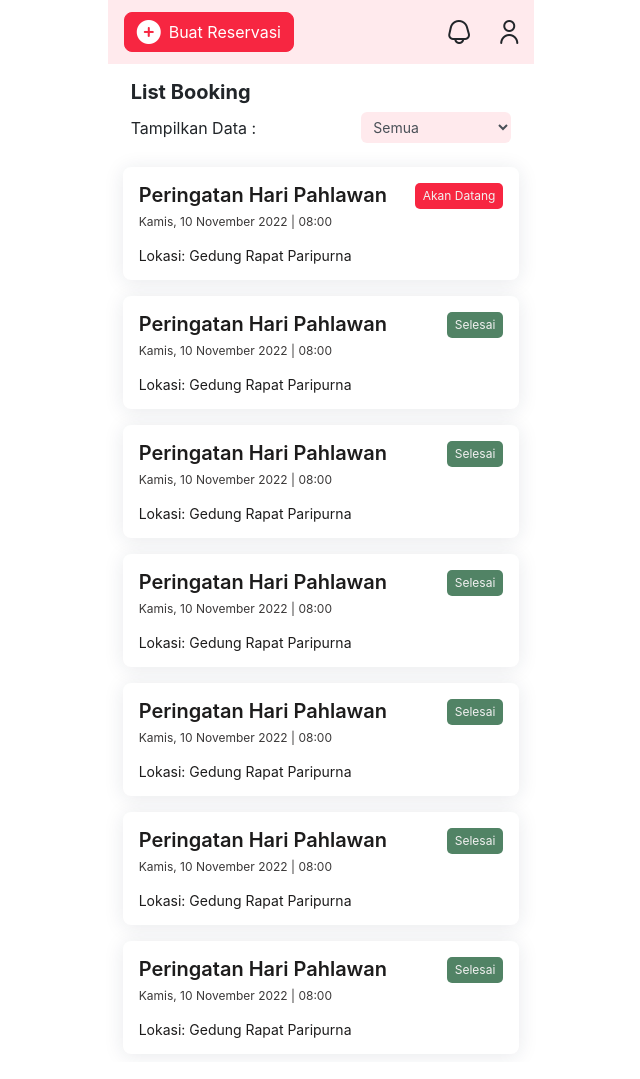
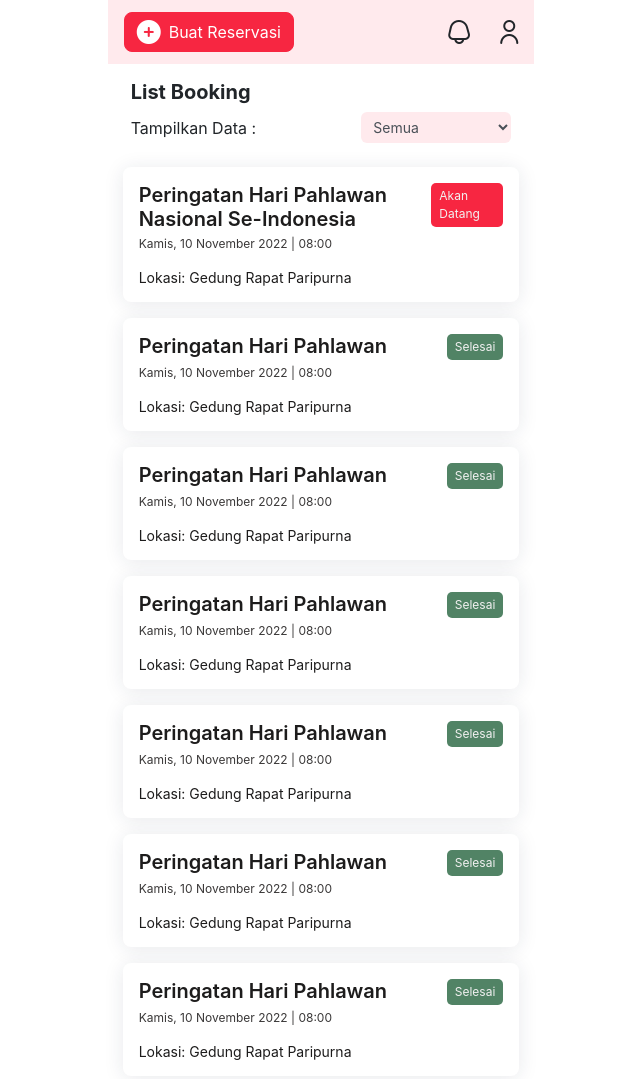
Before and after one commit to defuj/smpg, a plain HTML site: page index.html in a window 1280 px wide. Shown: the whole page, without its empty margins (319-959 px from the left). Drawn offline with nearby package versions, Linux system fonts and the light colour scheme; some packages are replaced by stand-ins of ours; a script that the page names is missing.

Commit message:
update sample data

```diff
--- a/index.html
+++ b/index.html
@@ -79,7 +79,7 @@
         <div class="container-content-list bg-white py3 px2 d-flex flex-column">
             <a class="content-item text-decoration-none d-flex flex-column w-100 p-3 my-2">
                 <div class="item-title d-flex justify-content-between">
-                    <h5 class="content-title m-0 mr-2">Peringatan Hari Pahlawan</h5>
+                    <h5 class="content-title m-0 mr-2">Peringatan Hari Pahlawan Nasional Se-Indonesia</h5>
                     <p class="content-status-1 m-0">
                         Akan Datang
                     </p>
```
